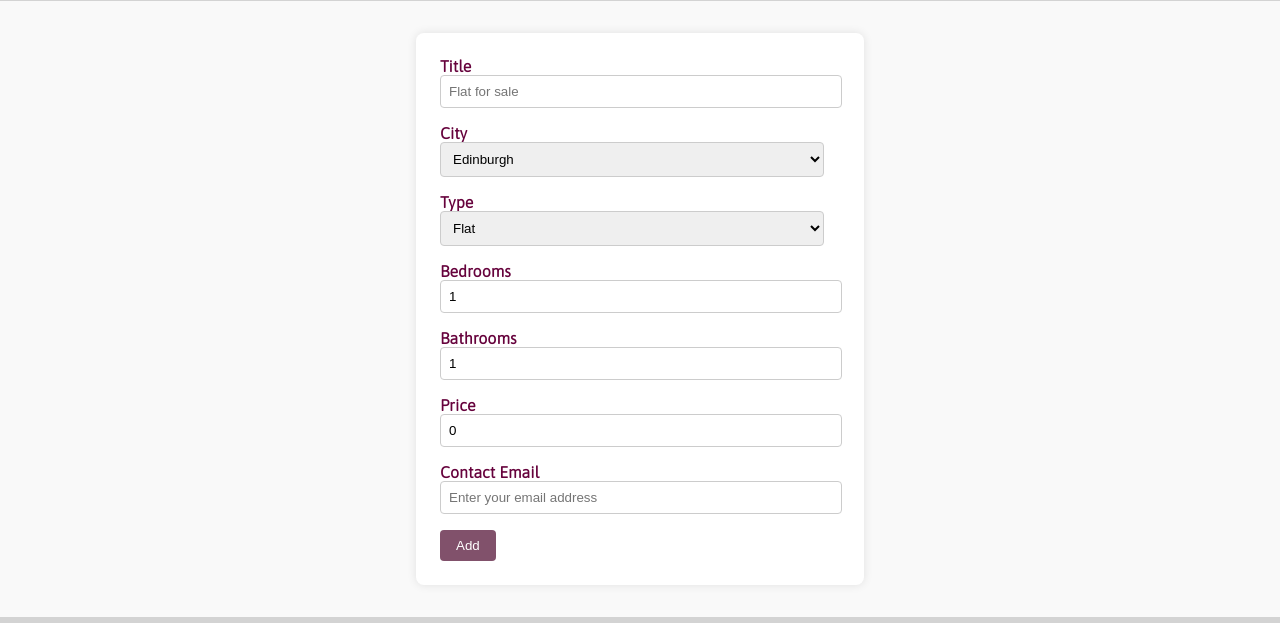
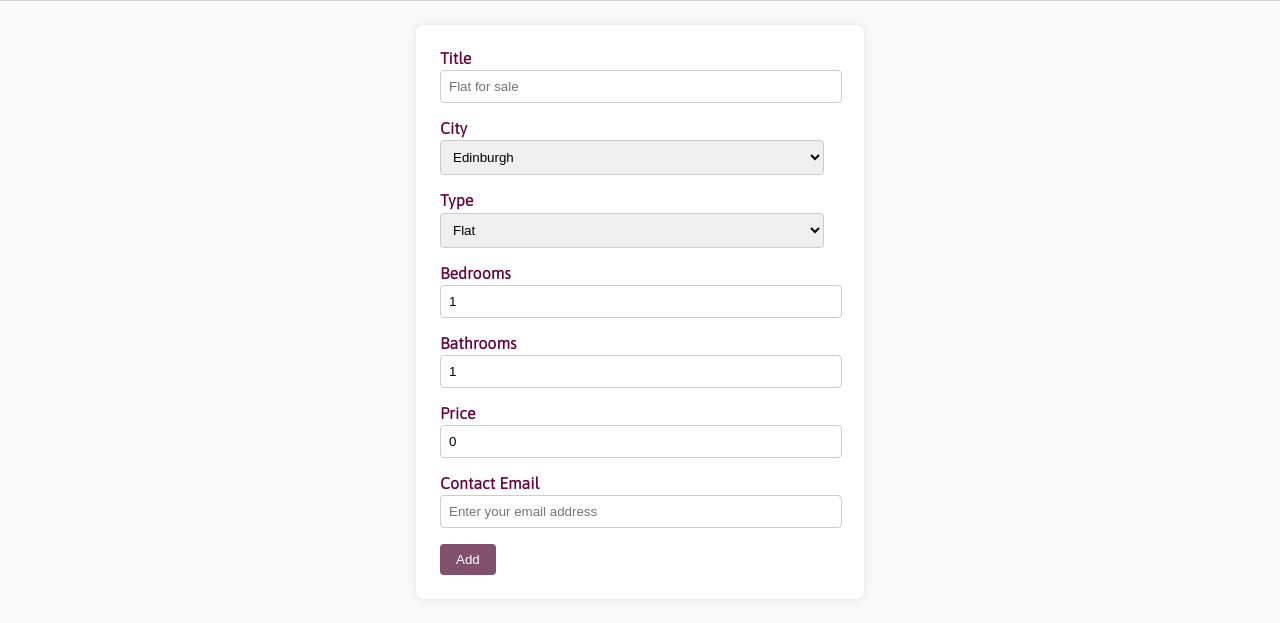
Before and after one commit to acristinasoare/Surreal-Estate, a React app: page /add-property in a window 1280 px wide. Shown: the part 196-819 px from the top of the page. Built offline with nearby package versions, Linux system fonts and the light colour scheme.

Commit message:
minor changes to form styling

```diff
--- a/src/styles/add-property.css
+++ b/src/styles/add-property.css
@@ -6,7 +6,7 @@
 }
 
 .add-property__form {
-  margin: 2rem;
+  margin: 1.5rem;
   background-color: #ffffff;
   border-radius: 8px;
   padding: 1.5rem;
@@ -23,6 +23,7 @@
 
 input,
 select {
+  margin-top: 0.2rem;
   width: 100%;
   padding: 0.5rem;
   border: 1px solid #ccc;
```
